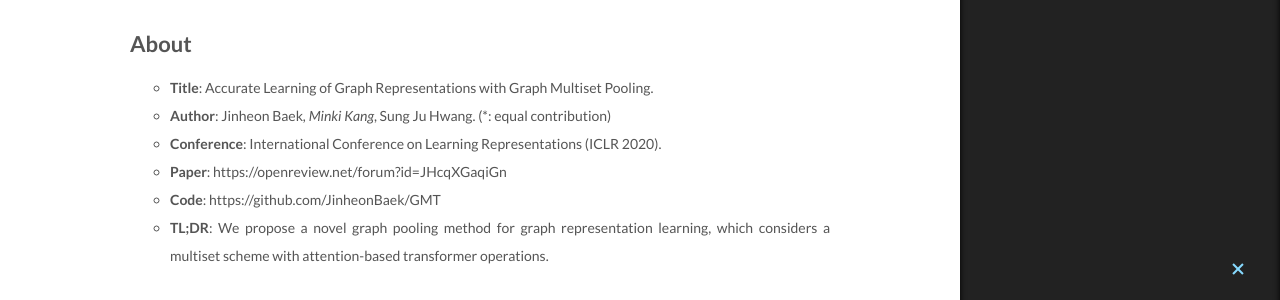
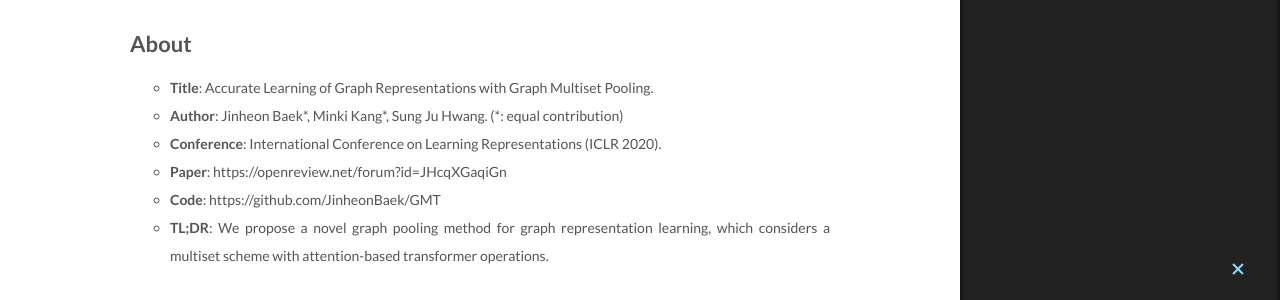
Before and after one commit to JinheonBaek/JinheonBaek.github.io, a Jekyll site: the page built from _posts/2021-05-04-Graph Multiset Transformer.md, in a window 1280 px wide. Shown: the part 573-873 px from the top of the page. Built offline with Jekyll 4.4.1, drawn with Linux system fonts in a browser that asks for light colours; formulas are drawn with MathJax 3; comment, search, counter and statistics services are not loaded.

```diff
--- a/_posts/2021-05-04-Graph Multiset Transformer.md
+++ b/_posts/2021-05-04-Graph Multiset Transformer.md
@@ -21,7 +21,7 @@ use_math: true
 # About
 
 * **Title**: Accurate Learning of Graph Representations with Graph Multiset Pooling.
-* **Author**: Jinheon Baek*, Minki Kang*, Sung Ju Hwang. (*: equal contribution)
+* **Author**: Jinheon Baek\*, Minki Kang\*, Sung Ju Hwang. (*: equal contribution)
 * **Conference**:  International Conference on Learning Representations (ICLR 2020).
 * **Paper**: https://openreview.net/forum?id=JHcqXGaqiGn
 * **Code**: https://github.com/JinheonBaek/GMT
```
Also changed, not shown: 4 other files.
